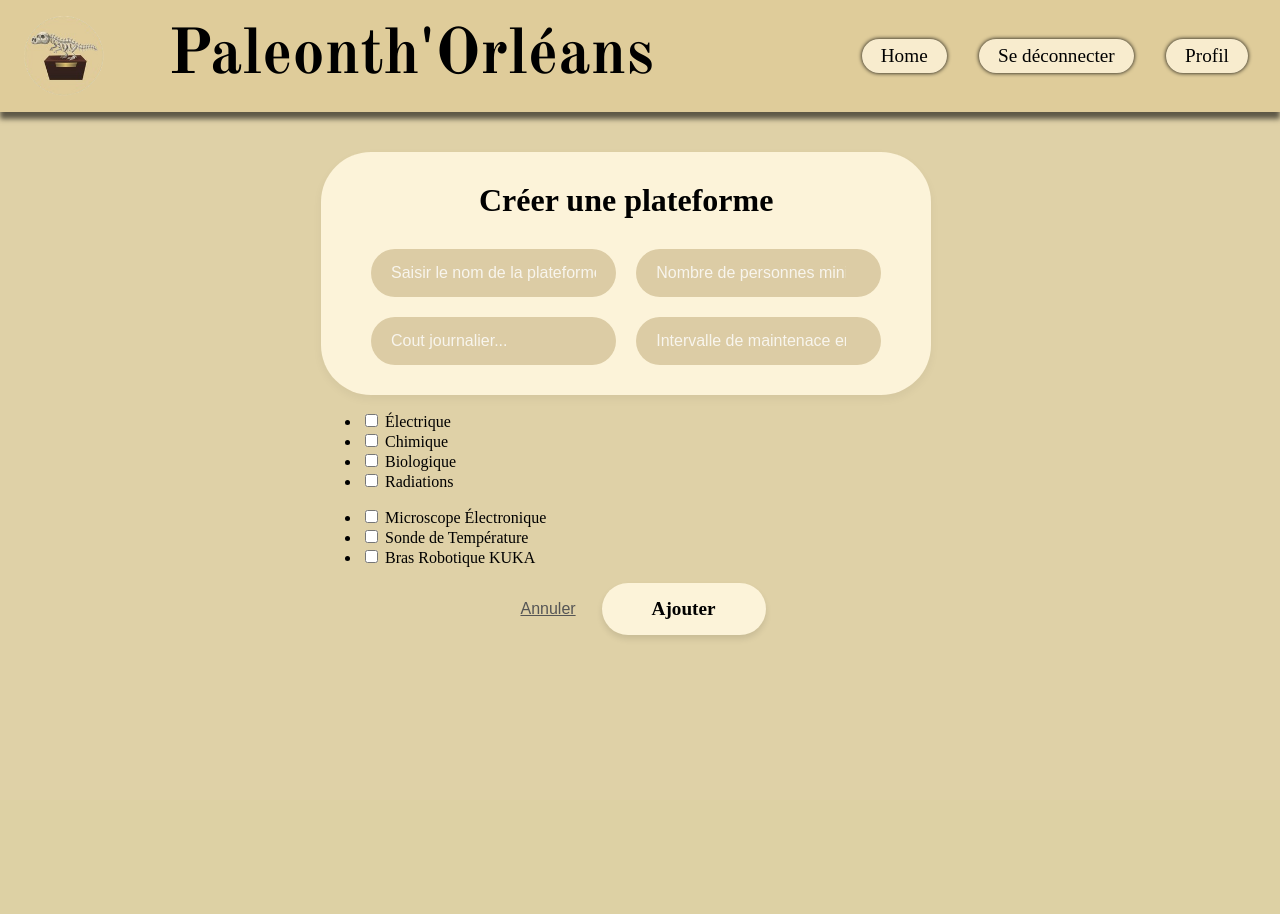
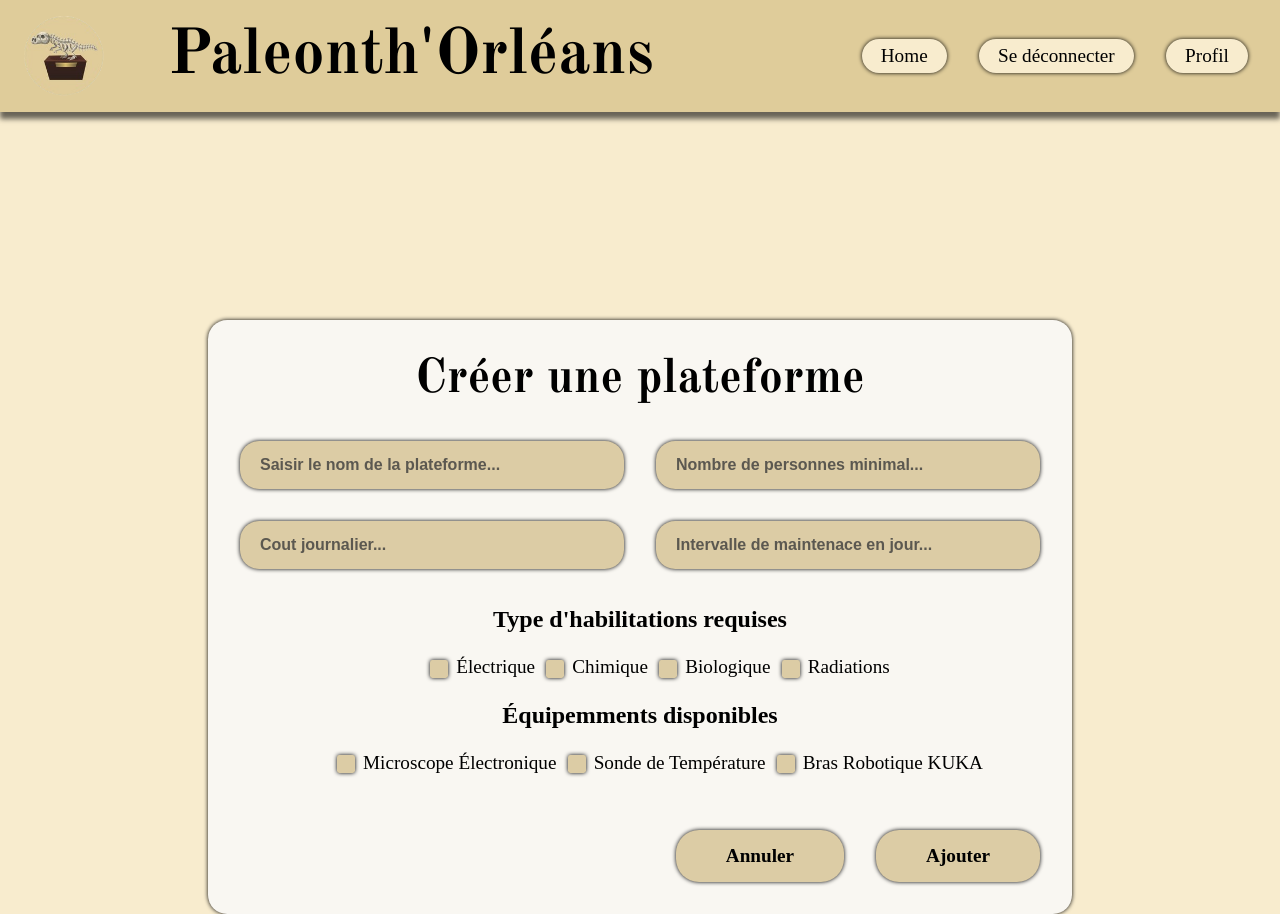
Before and after one commit to JorisVachey/SAE_ADN, a Flask app: page /plateforme/ in a window 1280 px wide. Before the commit the page ends 638 px from the top, so only its background shows below. Run offline with Flask 3, Linux system fonts and the light colour scheme; a user stored in the database is signed in.

Commit message:
modif html css page ajouter campagne plateforme

```diff
--- a/flask/monApp/static/css/style_ajouter_plate.css
+++ b/flask/monApp/static/css/style_ajouter_plate.css
@@ -1,5 +1,4 @@
 body {
-    background-color: #dfd1a7;
     font-family: 'Times New Roman', Times, serif;
     margin: 0;
     padding: 0;
@@ -10,47 +9,49 @@ body {
     display: flex;
     justify-content: center;
     align-items: center;
-    padding: 40px 0;
     width: 100%;
+    margin-top: 13em;
 }
 
-#form-ajout-plat {
-    width: 100%;
-    max-width: 800px;
+form {
+    width: 50em;
     display: flex;
     flex-direction: column;
     align-items: center;
-    gap: 30px;
+    background-color: #F9F7F2;
+    border-radius: 1.2em;
+    box-shadow: 0px 0px 4px 0px rgb(0, 0, 0);
+    padding: 0 2em 2em 2em;
 }
 
 #zone1 {
-    background-color: #fcf3d9;
-    border-radius: 50px;
+    width: 100%;
     padding: 30px 50px;
-    width: 80%;
     display: grid;
     grid-template-columns: 1fr 1fr;
-    gap: 20px;
-    box-shadow: 0 4px 10px rgba(0,0,0,0.05);
+    gap: 2em;
 }
 
 #zone1 label {
     grid-column: 1 / -1;
     text-align: center;
-    font-size: 2rem;
+    font-family: 'Old Standard TT', serif;
+    font-size: 3em;
     font-weight: bold;
     color: #000;
-    margin-bottom: 10px;
+    margin: 0;
     display: block;
 }
 
-#zone1 input {
+#zone1 input,
+select {
     background-color: #dccca5;
+    box-shadow: 0px 0px 4px 0px rgb(0, 0, 0);
     border: none;
-    border-radius: 25px;
+    border-radius: 1.2em;
     padding: 15px 20px;
     font-size: 1rem;
-    color: white;
+    color: black;
     font-weight: bold;
     outline: none;
     width: 100%;
@@ -58,49 +59,83 @@ body {
 }
 
 #zone1 input::placeholder {
-    color: rgba(255, 255, 255, 0.8);
-    font-weight: normal;
+    color: rgba(59, 59, 59, 0.8);
+    font-weight: bold;
 }
 
 #zone1 input:focus {
-    box-shadow: inset 0 0 0 2px #fff;
+    box-shadow: 0px 0px 4px 0px rgb(0, 0, 0);
 }
 
-.select_t {
-    background-color: #fcf3d9;
-    border: none;
-    border-radius: 30px;
-    padding: 20px 40px;
-    width: 60%;
-    font-size: 1.2rem;
-    font-family: 'Times New Roman', serif;
-    font-weight: bold;
-    color: #333;
-    appearance: none;
+#ajout h2 {
+    font-size: 1.5em;
+    margin: 0.3em 0;
+}
+
+#ajout li {
+    list-style: none;
+    flex-grow: 1;
+    font-size: 1.2em;
+    align-items: center;
+}
+
+#zone2 ul,
+#zone3 ul {
+    display: flex;
+    flex-wrap: nowrap;
+    flex-direction: row;
+    align-items: center;
+    gap: 0.7em;
+}
+
+.custom-check input {
+    position: absolute;
+    opacity: 0;
+}
+
+.custom-check label::before {
+    content: "";
+    display: inline-block;
+    width: 18px;
+    height: 18px;
+    background-color: #dccca5;
+    border-radius: 0.125em;
+    box-shadow: 0px 0px 4px 0px rgb(0, 0, 0);
+    margin-right: 8px;
+    vertical-align: middle;
+}
+
+.custom-check input:checked + label::before {
+    background-color: #dccca5;
+}
+
+.custom-check input:checked + label::before {
+    content: "✔";
+    color: rgb(0, 0, 0);
     text-align: center;
-    cursor: pointer;
-    box-shadow: 0 4px 10px rgba(0,0,0,0.05);
+    line-height: 18px;
 }
 
 .boutons_form {
+    width: 100%;
     display: flex;
-    justify-content: center;
-    gap: 20px;
-    margin-top: 10px;
+    justify-content: right;
+    gap: 2em;
+    margin-top: 2.5em;
 }
 
 .boutons_plat {
-    background-color: #fcf3d9;
     color: #000;
     font-family: inherit;
     font-weight: bold;
     font-size: 1.2rem;
     border: none;
-    border-radius: 50px;
     padding: 15px 50px;
     cursor: pointer;
-    box-shadow: 0 4px 6px rgba(0,0,0,0.1);
-    transition: transform 0.2s ease;
+    background-color: #dccca5;
+    border-radius: 1.2em;
+    box-shadow: 0px 0px 4px 0px rgb(0, 0, 0);
+    transition: 0.3s;
 }
 
 .boutons_plat:hover {
@@ -115,3 +150,7 @@ body {
     cursor: pointer;
     font-size: 1rem;
 }
+
+a {
+    text-decoration: none;
+}
--- a/flask/monApp/templates/ajout_camp.html
+++ b/flask/monApp/templates/ajout_camp.html
@@ -1,7 +1,7 @@
 {% extends "base.html" %}
 
 {% block styles_additionnels %}
-    <link rel="stylesheet" href="{{ url_for('static', filename='css/style_add_camp.css') }}">
+    <link rel="stylesheet" href="{{ url_for('static', filename='css/style_ajouter_plate.css') }}">
 {% endblock %}
 
 {% block main %}
@@ -23,8 +23,8 @@
             <option value="">-- Veuillez choisir les personnes voulues --</option>
         </select>
         <div class="boutons_form">
-            <button type="reset" class="annuler" onclick="masquerForm()">Annuler</button>
-            <button type="submit" class="boutons_camp">Ajouter</button>
+            <a href="{{ url_for('accueil') }}" class="boutons_plat" >Annuler</a>
+            <button type="submit" class="boutons_plat">Ajouter</button>
         </div>
     </form>
 </section>
--- a/flask/monApp/templates/ajout_plat.html
+++ b/flask/monApp/templates/ajout_plat.html
@@ -15,14 +15,17 @@
         <input id="cout" type="number" name="{{ form.Cout.name }}" placeholder="Cout journalier..."required>
         <input id="interv" type="number" name="{{ form.IntervalleMaintenance.name }}" placeholder="Intervalle de maintenace en jour..." required>
         </div>
+        <h2>Type d'habilitations requises</h2>
         <div id = zone2>
-            {{ hab.habilitation_selectionnee() }}
+            {{ hab.habilitation_selectionnee(class="custom-check") }}
+        </div>
+        <h2>Équipemments disponibles</h2>
         <div id = zone3>
-            {{ equipements.objets_selectionnes() }}
+            {{ equipements.objets_selectionnes(class="custom-check") }}
         </div>
         <div class="boutons_form">
-            <button type="reset" class="annuler" onclick="masquerForm()">Annuler</button>
-            <button type="submit" class="boutons_plat">Ajouter</button>
+            <a href="{{ url_for('accueil') }}" class="boutons_plat" >Annuler</a>
+            <button type="submit" class="boutons_plat" >Ajouter</button>
         </div>
     </form>
 </section>
```
Also changed, not shown: flask/monApp.db.
